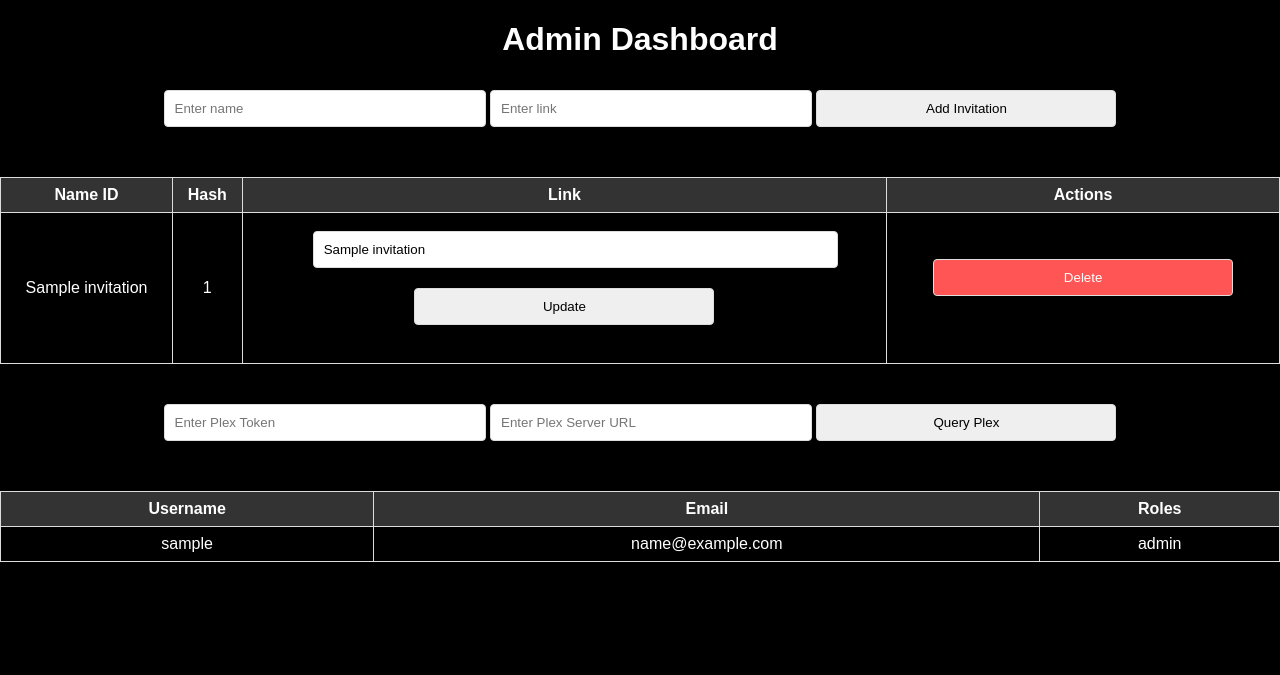
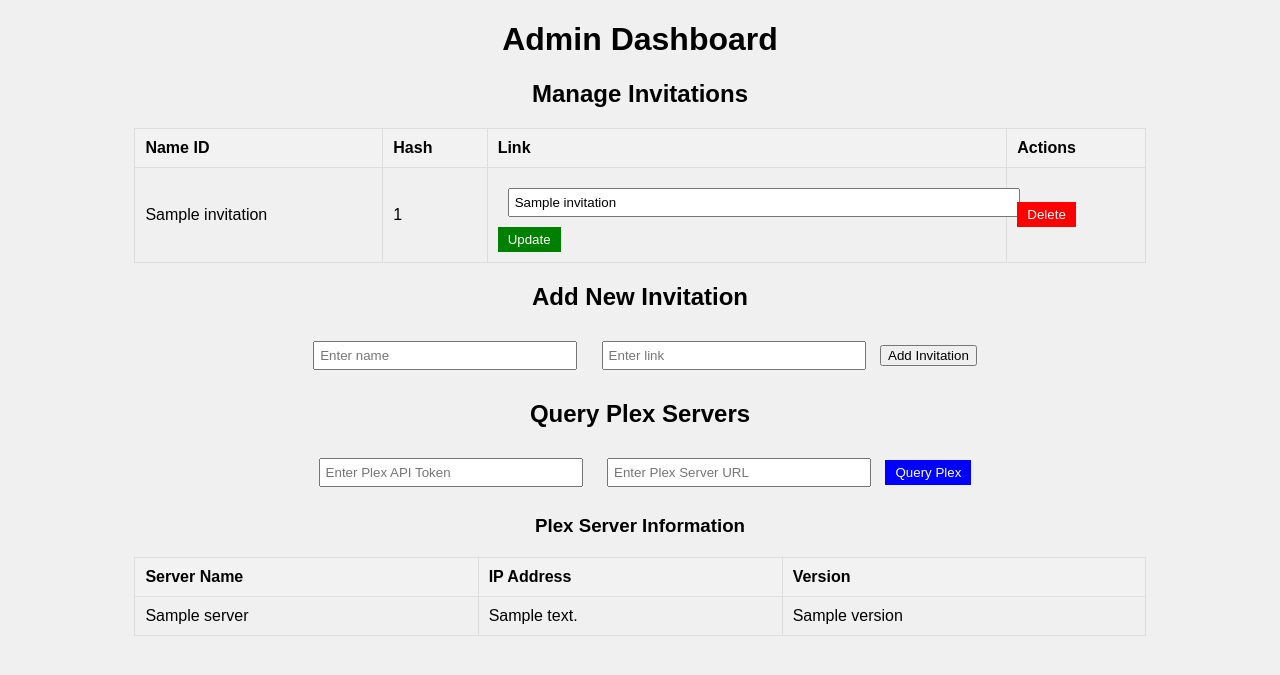
Before and after one commit to ibphantom/UniqueInvite, a Flask app: template app/templates/admin_dashboard.html in a window 1280 px wide. Shown: the top 675 px of the page. Run offline with Flask 3, Linux system fonts and the light colour scheme; the template is opened without the code that fills it: most values are stand-ins (such as "Sample title", 1, 10 or a date in 2020).

Commit message:
Update admin_dashboard.html

```diff
--- a/app/templates/admin_dashboard.html
+++ b/app/templates/admin_dashboard.html
@@ -1,52 +1,53 @@
 <!DOCTYPE html>
-<html>
+<html lang="en">
 <head>
+    <meta charset="UTF-8">
+    <meta name="viewport" content="width=device-width, initial-scale=1.0">
     <title>Admin Dashboard</title>
     <style>
         body {
             font-family: Arial, sans-serif;
+            background-color: #f0f0f0;
             text-align: center;
-            background-color: black;
-            color: white;
-            margin: 0;
-        }
-        form {
-            display: inline-block;
-            margin-bottom: 20px;
-        }
-        input[type="text"], input[type="submit"] {
-            width: 300px;
-            padding: 10px;
-            margin: 10px 0;
-            border-radius: 4px;
-            border: 1px solid #ddd;
         }
         table {
-            width: 100%;
+            margin: 20px auto;
             border-collapse: collapse;
-            margin: 20px 0;
+            width: 80%;
         }
-        table, th, td {
+        th, td {
+            padding: 10px;
             border: 1px solid #ddd;
-            padding: 8px;
+            text-align: left;
         }
         th {
-            background-color: #333;
-            color: white;
+            background-color: #f2f2f2;
         }
-        .query-section {
-            margin-top: 30px;
+        input[type="text"] {
+            padding: 5px;
+            margin: 10px;
+            width: 250px;
         }
         .delete-button {
-            background-color: #ff5555;
             color: white;
+            background-color: red;
+            padding: 5px 10px;
             border: none;
-            padding: 10px 20px;
-            border-radius: 4px;
             cursor: pointer;
         }
-        .delete-button:hover {
-            background-color: #ff3333;
+        .update-button {
+            color: white;
+            background-color: green;
+            padding: 5px 10px;
+            border: none;
+            cursor: pointer;
+        }
+        .query-button {
+            color: white;
+            background-color: blue;
+            padding: 5px 10px;
+            border: none;
+            cursor: pointer;
         }
     </style>
 </head>
@@ -54,12 +55,7 @@
 
     <h1>Admin Dashboard</h1>
 
-<form method="POST" action="/add_invitation">
-    <input type="text" name="name" placeholder="Enter name" required>
-    <input type="text" name="link" placeholder="Enter link" required>
-    <input type="submit" value="Add Invitation">
-</form>
-
+    <h2>Manage Invitations</h2>
     <table>
         <thead>
             <tr>
@@ -72,17 +68,17 @@
         <tbody>
             {% for invitation in invitations %}
             <tr>
-            <td>{{ invitation[2] }}</td> <!-- ID -->
+                <td>{{ invitation[2] }}</td> <!-- Name ID -->
                 <td>{{ invitation[0] }}</td> <!-- Hash -->
                 <td>
-                <form method="POST" action="/edit_invitation">
+                    <form action="/update_invitation" method="post">
                         <input type="hidden" name="name_hash" value="{{ invitation[0] }}">
-                    <input type="text" name="link" value="{{ invitation[1] }}" style="width: 100%;">
-                    <input type="submit" value="Update">
+                        <input type="text" name="new_link" value="{{ invitation[1] }}" style="width:100%;">
+                        <input type="submit" value="Update" class="update-button">
                     </form>
                 </td>
                 <td>
-                <form method="POST" action="/delete_invitation">
+                    <form action="/delete_invitation" method="post">
                         <input type="hidden" name="name_hash" value="{{ invitation[0] }}">
                         <input type="submit" value="Delete" class="delete-button">
                     </form>
@@ -92,35 +88,46 @@
         </tbody>
     </table>
 
-<!-- Plex API Section -->
-<div class="query-section">
-    <form method="POST" action="/query_plex">
-        <input type="text" name="plex_token" placeholder="Enter Plex Token" required>
+    <h2>Add New Invitation</h2>
+    <form action="/add_invitation" method="post">
+        <input type="text" name="name" placeholder="Enter name" required>
+        <input type="text" name="link" placeholder="Enter link" required>
+        <input type="submit" value="Add Invitation">
+    </form>
+
+    <h2>Query Plex Servers</h2>
+    <form action="/query_plex" method="post">
+        <input type="text" name="plex_token" placeholder="Enter Plex API Token" required>
         <input type="text" name="plex_server_url" placeholder="Enter Plex Server URL" required>
-        <input type="submit" value="Query Plex">
+        <input type="submit" value="Query Plex" class="query-button">
     </form>
-</div>
 
-<!-- Display Plex User Information -->
-{% if plex_users %}
+    <h3>Plex Server Information</h3>
+    {% if plex_servers %}
         <table>
             <thead>
                 <tr>
-                <th>Username</th>
-                <th>Email</th>
-                <th>Roles</th>
+                    <th>Server Name</th>
+                    <th>IP Address</th>
+                    <th>Version</th>
                 </tr>
             </thead>
             <tbody>
-            {% for user in plex_users %}
+                {% for server in plex_servers %}
                 <tr>
-                <td>{{ user['username'] }}</td>
-                <td>{{ user['email'] }}</td>
-                <td>{{ user['roles'] }}</td>
+                    <td>{{ server.name }}</td>
+                    <td>{{ server.address }}</td>
+                    <td>{{ server.version }}</td>
                 </tr>
                 {% endfor %}
             </tbody>
         </table>
+    {% else %}
+        <p>No Plex server data available. Query to fetch information.</p>
+    {% endif %}
+
+    {% if error %}
+        <p style="color: red;">{{ error }}</p>
     {% endif %}
 
 </body>
```
Lines whose indentation alone changed are shown as unchanged.
